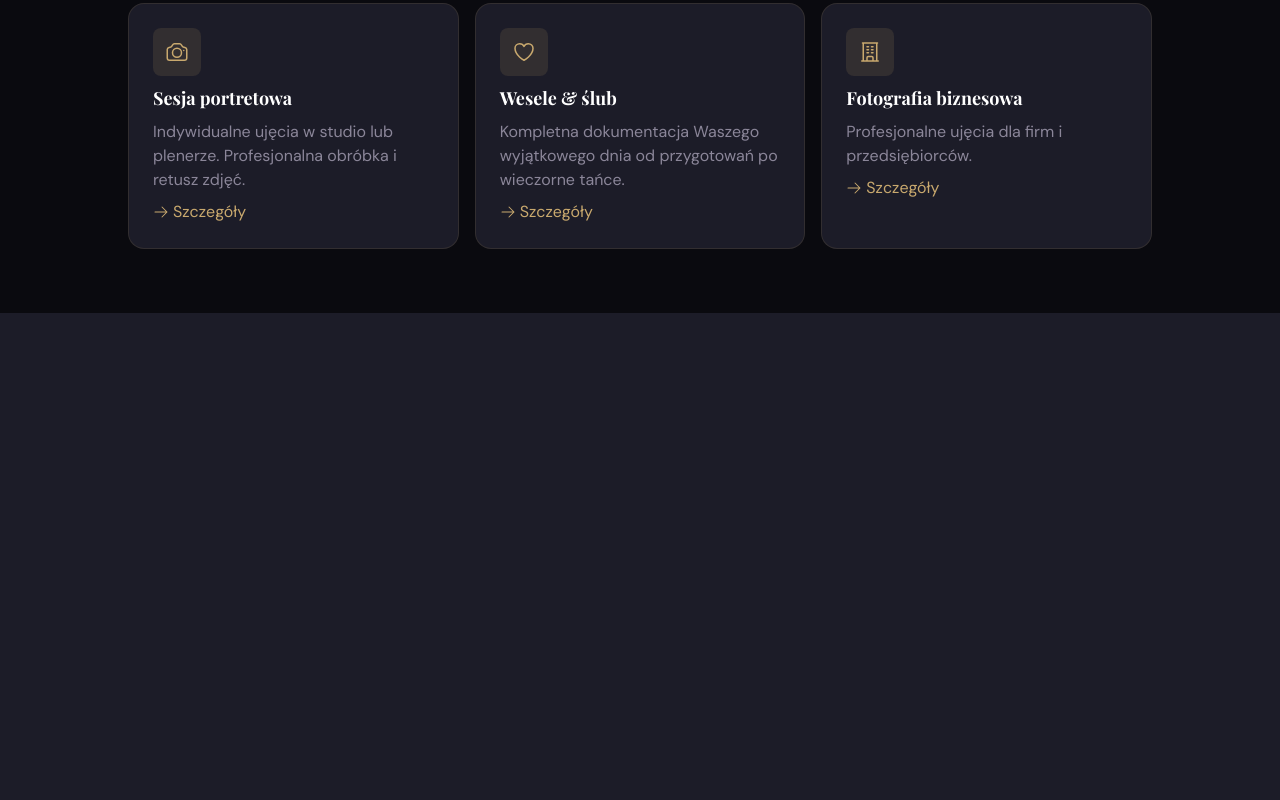
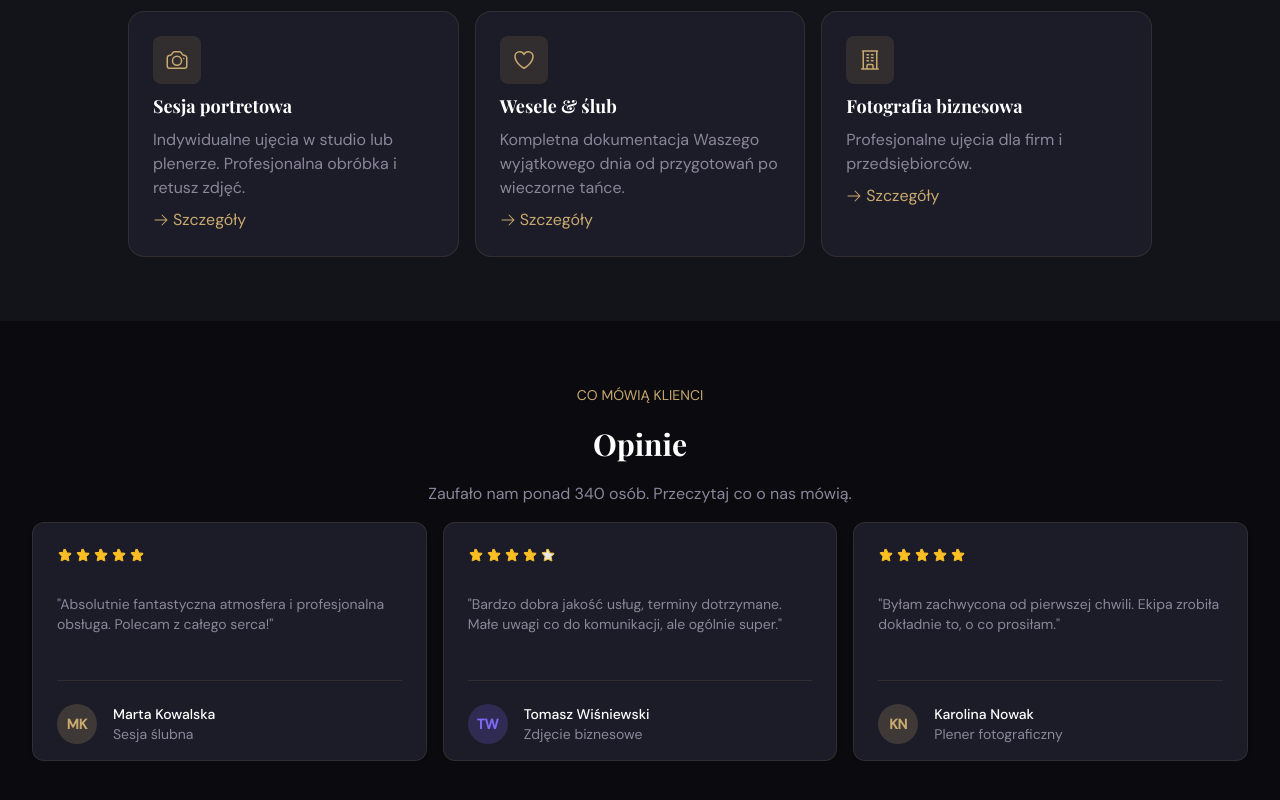
Before and after one commit to PrzemekBus/aurora-studio, a React (Vite) app in the folder AuroraStudio/: page / in a window 1280 px wide. Shown: the part 988-1788 px from the top of the page. Before the commit the page ends 1301 px from the top, so only its background shows below. Built offline with nearby package versions, Linux system fonts and the light colour scheme; a web font is replaced by a local one.

Commit message:
add commet section with carousel component and comment card

```diff
--- a/AuroraStudio/src/App.jsx
+++ b/AuroraStudio/src/App.jsx
@@ -1,11 +1,13 @@
 import Hero from "./components/hero";
 import About from "./components/about";
+import Comments from "./components/comments";
 
 function App() {
   return (
     <>
       <Hero />
       <About />
+      <Comments />
     </>
   );
 }
--- /dev/null
+++ b/AuroraStudio/src/comments.js
@@ -0,0 +1,74 @@
+const comments = [
+  {
+    id: 1,
+    name: "Marta Kowalska",
+    product: "Sesja ślubna",
+    rating: 5,
+    comment: "Absolutnie fantastyczna atmosfera i profesjonalna obsługa. Polecam z całego serca!",
+  },
+  {
+    id: 2,
+    name: "Tomasz Wiśniewski",
+    product: "Zdjęcie biznesowe",
+    rating: 4,
+    comment: "Bardzo dobra jakość usług, terminy dotrzymane. Małe uwagi co do komunikacji, ale ogólnie super.",
+  },
+  {
+    id: 3,
+    name: "Karolina Nowak",
+    product: "Plener fotograficzny",
+    rating: 5,
+    comment: "Byłam zachwycona od pierwszej chwili. Ekipa zrobiła dokładnie to, o co prosiłam.",
+  },
+  {
+    id: 4,
+    name: "Piotr Zając",
+    product: "Sesja formalna",
+    rating: 3,
+    comment: "Solidna robota, nic nie mogę zarzucić. Oczekiwałem trochę więcej kreatywności w projekcie.",
+  },
+  {
+    id: 5,
+    name: "Anna Dąbrowska",
+    product: "Sesja ślubna",
+    rating: 5,
+    comment: "Przepiękny efekt końcowy! Studio przeniosło moje marzenia do rzeczywistości.",
+  },
+  {
+    id: 6,
+    name: "Michał Lewandowski",
+    product: "Zdjęcie biznesowe",
+    rating: 4,
+    comment: "Profesjonalizm na wysokim poziomie. Czas realizacji mógłby być krótszy, ale wynik świetny.",
+  },
+  {
+    id: 7,
+    name: "Agnieszka Wróbel",
+    product: "Sesja rodzinna",
+    rating: 2,
+    comment: "Projekt nie do końca spełnił moje oczekiwania. Zabrakło lepszego słuchania klienta.",
+  },
+  {
+    id: 8,
+    name: "Kamil Szymański",
+    product: "Plener fotograficzny",
+    rating: 5,
+    comment: "Najlepsza decyzja, jaką podjąłem. Efekt przeszedł moje najśmielsze oczekiwania!",
+  },
+  {
+    id: 9,
+    name: "Joanna Kubiak",
+    product: "Sesja portretowa",
+    rating: 4,
+    comment: "Bardzo dobra współpraca, chętnie wrócę przy kolejnym projekcie.",
+  },
+  {
+    id: 10,
+    name: "Rafał Malinowski",
+    product: "Sesja formalna",
+    rating: 3,
+    comment: "Dobry kontakt i miła obsługa, projekt wyszedł poprawnie. Liczę na więcej innowacji następnym razem.",
+  },
+];
+
+export default comments;
--- a/AuroraStudio/src/components/about.jsx
+++ b/AuroraStudio/src/components/about.jsx
@@ -1,5 +1,12 @@
 import { CameraIcon, HeartIcon, BuildingOfficeIcon } from "@heroicons/react/24/outline";
 import Card from "./card";
+import SectionHeader from "./section-header";
+
+const headerData = {
+  title: "Nasze usługi",
+  description: "Wybierz pakiet dopasowany do Twoich potrzeb",
+  upperdescription: "Co oferujemy"
+};
 
 const cardData = [
   { Icon: CameraIcon, title: "Sesja portretowa", desc: "Indywidualne ujęcia w studio lub plenerze. Profesjonalna obróbka i retusz zdjęć." },
@@ -9,10 +16,8 @@ const cardData = [
 
 function About() {
   return (
-    <section className="flex flex-col items-center gap-4 bg-bg-primary py-12 px-6 md:py-16">
-      <p className="uppercase text-accent text-[0.875rem]">Co oferujemy</p>
-      <h2 className="text-3xl font-serif font-bold">Nasze usługi</h2>
-      <p className="text-text-muted">Wybierz pakiet dopasowany do Twoich potrzeb</p>
+    <section className="flex flex-col items-center gap-4 bg-bg-secondary py-12 px-6 md:py-16">
+      <SectionHeader title={headerData.title} description={headerData.description} upperdescription={headerData.upperdescription} />
       <div className="grid grid-cols-1 sm:grid-cols-2 lg:grid-cols-3 gap-4 w-full max-w-5xl">
         {cardData.map((card, index) => (
           <Card key={index} Icon={card.Icon} title={card.title} desc={card.desc} />
--- /dev/null
+++ b/AuroraStudio/src/components/carousel.jsx
@@ -0,0 +1,27 @@
+import Button from "./button"
+
+function Carousel({ renderItem, items }) {
+	return (
+		<div className='carousel container mx-auto flex flex-col items-center'>
+
+      <div className='track w-full overflow-hidden'>
+				<div className='carousel-wrapper flex items-stretch'>
+					{items.map(item => renderItem(item))}
+				</div>
+			</div>
+
+			<div className='carousel-buttons'>
+				<Button> </Button>
+				<Button> </Button>
+			</div>
+
+			<div className='carosel-indicators'>
+				<span className='dot active'></span>
+				<span className='dot'></span>
+				<span className='dot'></span>
+			</div>
+		</div>
+	)
+}
+
+export default Carousel
--- /dev/null
+++ b/AuroraStudio/src/components/comment-card.jsx
@@ -0,0 +1,56 @@
+const getInitials = (name) =>
+  name
+    .split(" ")
+    .filter(word => /[a-zA-ZąćęłńóśźżĄĆĘŁŃÓŚŹŻ]/.test(word[0]))
+    .slice(0, 2)
+    .map(word => word[0].toUpperCase())
+    .join("");
+
+function CommentCard({ id, name, comment, rating, product }) {
+	return (
+		<div
+			className='comment-card  w-1/3 shrink-0 px-2'
+			id={id}>
+			<div className=' flex flex-col justify-between py-4 bg-bg-tertiary border border-accent-bg rounded-lg shadow-md px-6 h-full'>
+				<div className='flex items-center gap-0.5 mt-2'>
+					{[...Array(5)].map((_, index) => (
+						<svg
+							key={index}
+							xmlns='http://www.w3.org/2000/svg'
+							fill={index < rating ? "#fbbf24" : "#e5e7eb"}
+							viewBox='0 0 24 24'
+							strokeWidth='1.5'
+							stroke='#fbbf24'
+							className='w-4 h-4'>
+							<path
+								strokeLinecap='round'
+								strokeLinejoin='round'
+								d='M11.48 3.499a.562.562 0 011.04 0l2.125 5.111a.563.563 0 00.475.345l5.518.442c.499.04.701.663.321.988l-4.218 3.867a.563.563 0 00-.162.556l1.285 5.385a.562.562 0 01-.84.61l-4.725-2.487a.563.563 0 00-.523 0L6.982 20.54a.562.562 0 01-.84-.61l1.285-5.385a.563.563 0 00-.162-.556L3.25 9.386c-.38-.325-.178-.948.321-.988l5.518-.442a.563.563 0 00.475-.345L10.44 3.5z'
+							/>
+						</svg>
+					))}
+				</div>
+
+				<p className='text-sm text-text-muted my-6'>"{comment}"</p>
+
+				<div className='line-trough border-b border-accent-bg my-4'></div>
+
+				<div className="card-footer flex items-center gap-4">
+          <p className={`left-col w-10 h-10 rounded-full bg-accent-bg flex items-center justify-center text-sm text-text-white font-bold
+          ${id % 2 === 0
+          ? 'bg-accent2/20 text-accent2'
+          : 'bg-accent/20 text-accent'
+          }`}>
+            {getInitials(name)}
+          </p>
+          <div className="right-col">
+            <p className="text-sm text-text-white font-medium">{name}</p>
+            <p className="text-sm text-text-muted">{product}</p>
+          </div>
+        </div>
+			</div>
+		</div>
+	)
+}
+
+export default CommentCard
--- /dev/null
+++ b/AuroraStudio/src/components/comments.jsx
@@ -0,0 +1,34 @@
+import SectionHeader from "./section-header";
+import Carousel from "./carousel";
+import Card from "./comment-card";
+
+import commetsData from "../comments.js";
+
+const headerData = {
+  title: "Opinie",
+  description: "Zaufało nam ponad 340 osób. Przeczytaj co o nas mówią.",
+  upperdescription: "Co mówią klienci"
+};
+
+function Comments() {
+  return (
+    <section className="flex flex-col items-center gap-4 bg-bg-primary py-12 px-6 md:py-16">
+      <SectionHeader title={headerData.title} description={headerData.description} upperdescription={headerData.upperdescription} />
+
+      <Carousel
+        items={commetsData}
+        renderItem= {(comment) =>
+        <Card
+        key={comment.id}
+        id={comment.id}
+        name={comment.name}
+        comment={comment.comment}
+        rating={comment.rating}
+        product={comment.product}
+        />}
+      />
+    </section>
+  );
+}
+
+export default Comments;
--- a/AuroraStudio/src/components/hero.jsx
+++ b/AuroraStudio/src/components/hero.jsx
@@ -1,33 +1,44 @@
-import Button from "./button";
-import Statistics from "./statistics";
-import cosmetics from "../assets/cosmetics.jpg";
+import Button from "./button"
+import Statistics from "./statistics"
+import cosmetics from "../assets/234-500x600.jpg"
 
 function Hero() {
 	return (
-    <section className="hero-section bg-bg-tertiary flex flex-col lg:flex-row">
-      <div className="hero-left flex flex-col gap-8 bg-bg-primary w-full lg:w-1/2 px-6 py-16 md:px-12 md:py-24 lg:pl-16 lg:py-48">
-        <p className="hero-pill bg-accent-bg w-fit px-4 text-accent text-sm py-1 rounded-full uppercase">Nowa kolekcja 2025</p>
-        <h1 className="hero-header text-4xl md:text-5xl font-black font-serif max-w-sm">
-          Odkryj <span className="text-accent italic font-bold">piękno</span> w każdym detalu
+		<section className='hero-section bg-bg-tertiary flex flex-col lg:flex-row'>
+			<div className='hero-left flex flex-col gap-8 bg-bg-primary w-full lg:w-1/2 px-6 py-16 md:px-12 md:py-24 lg:pl-16 lg:py-48'>
+				<p className='hero-pill bg-accent-bg w-fit px-4 text-accent text-sm py-1 rounded-full uppercase'>
+					Nowa kolekcja 2025
+				</p>
+				<h1 className='hero-header text-4xl md:text-5xl font-black font-serif max-w-sm'>
+					Odkryj <span className='text-accent italic font-bold'>piękno</span> w
+					każdym detalu
 				</h1>
-        <p className="hero-description text-text-muted max-w-md">
-          Profesjonalne usługi fotograficzne i kreatywne sesje zdjęciowe dla osób i firm. Twoja historia w naszych kadrach.
+				<p className='hero-description text-text-muted max-w-md'>
+					Profesjonalne usługi fotograficzne i kreatywne sesje zdjęciowe dla osób i firm.
 				</p>
-        <div className="hero-buttons flex flex-row gap-4 sm:flex-row lg:flex-col xl:flex-row">
-          <Button variant="primary" size="md">Zobacz więcej</Button>
-          <Button variant="secondary" size="md">Umówmy się</Button>
+				<div className='hero-buttons flex flex-row gap-4'>
+					<Button variant='primary' size='md'>
+						Zobacz więcej
+					</Button>
+					<Button variant='secondary' size='md'>
+						Umówmy się
+					</Button>
 				</div>
 				<Statistics />
 			</div>
 
-      <div className="hero-right flex items-center justify-center w-full lg:w-1/2 py-12 lg:py-0 bg-bg-tertiary">
-        <div className="hero-image-container w-10/12 md:w-8/12 lg:w-9/12 aspect-4/5 bg-bg-primary relative rounded-2xl overflow-hidden">
-          <div className="hero-image-shadow absolute inset-0 z-50 bg-bg-primary opacity-30"></div>
-          <img src={cosmetics} alt="Sesja zdjęciowa kosmetyki" className="h-full w-full object-cover" />
+			<div className='hero-right flex items-center justify-center w-full lg:w-1/2 py-12 lg:py-0 bg-bg-tertiary'>
+				<div className='hero-image-container my-12 w-10/12 md:w-8/12 lg:w-9/12 aspect-4/5 bg-bg-primary relative rounded-2xl overflow-hidden'>
+					<div className='hero-image-shadow absolute inset-0 z-50 bg-bg-primary opacity-30'></div>
+					<img
+						src={cosmetics}
+						alt='Sesja zdjęciowa kosmetyki'
+						className='h-full w-full object-cover'
+					/>
 				</div>
 			</div>
 		</section>
-  );
+	)
 }
 
-export default Hero;
+export default Hero
--- /dev/null
+++ b/AuroraStudio/src/components/section-header.jsx
@@ -0,0 +1,11 @@
+function sectionHeader({ title, description, upperdescription }) {
+  return (
+    <div className="section-header flex flex-col items-center gap-5 text-center">
+      <p className="uppercase text-accent text-[0.875rem]">{upperdescription}</p>
+      <h2 className="text-3xl font-serif font-bold">{title}</h2>
+      <p className="text-text-muted">{description}</p>
+    </div>
+  );
+}
+
+export default sectionHeader;
```
Also changed, not shown: AuroraStudio/src/assets/234-500x600.jpg (added). Lines whose indentation alone changed are shown as unchanged.
